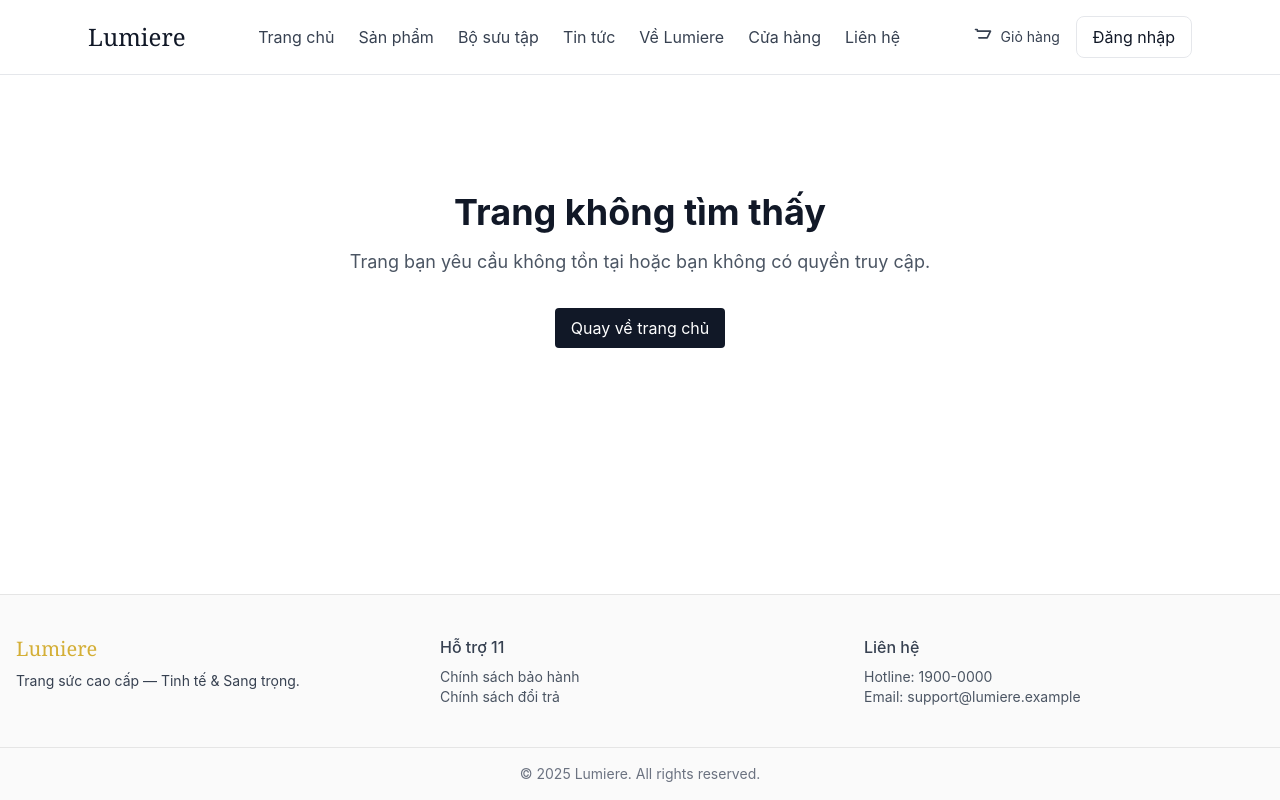
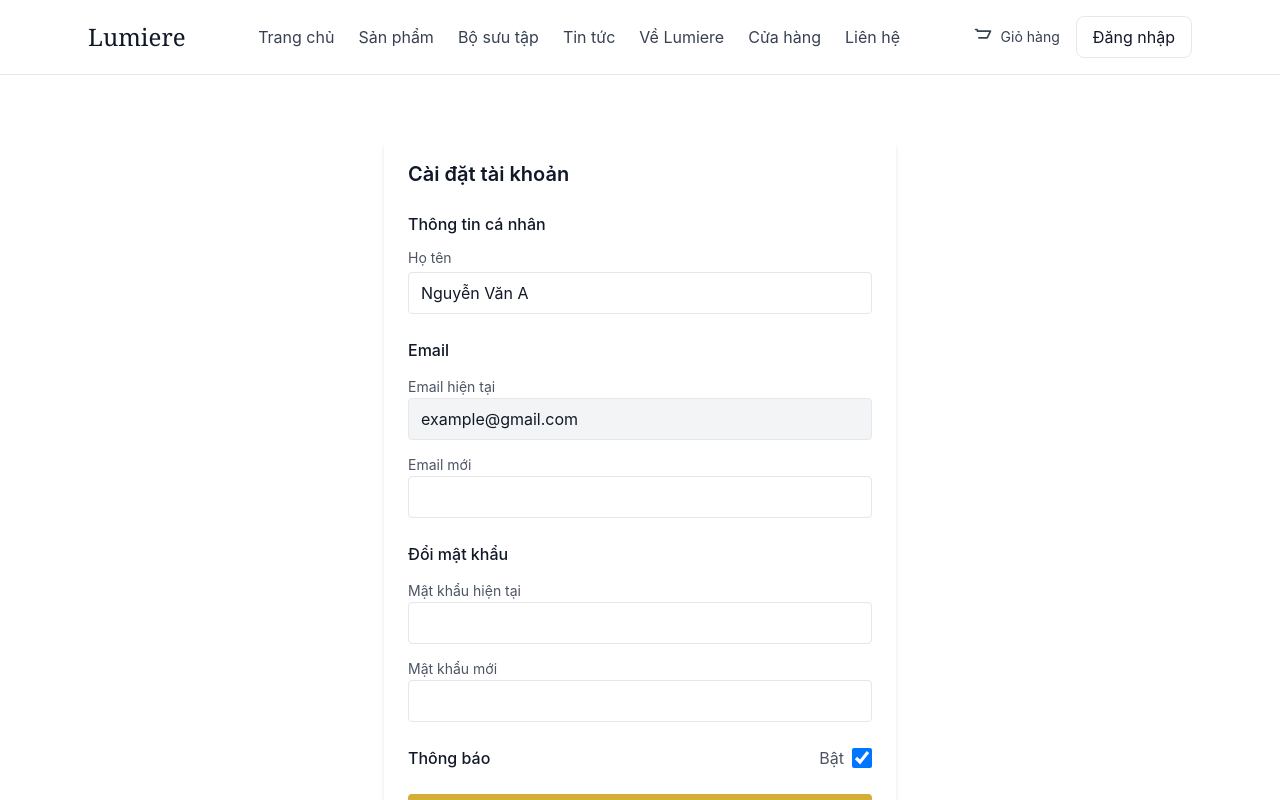
Before and after one commit to HoangHN11/AWS-Jewelry-web, a React (Vite) app: page /settings in a window 1280 px wide. Shown: the top 800 px of the page. Built offline with nearby package versions, Linux system fonts and the light colour scheme; no server answers.

Commit message:
setting page ui

```diff
--- a/src/App.jsx
+++ b/src/App.jsx
@@ -33,6 +33,7 @@ import UpsertAccount from "./pages/admin/UpsertAccount";
 import ManageAccounts from "./pages/admin/ManageAccount";
 import { AuthProvider } from "./contexts/AuthContext";
 import UpsertProduct from "./pages/admin/UpsertProduct";
+import SettingsPage from "./pages/setting/Setting";
 
 export default function App() {
   return (
@@ -44,6 +45,7 @@ export default function App() {
             <Routes>
               <Route element={<MainLayout />}>
                 <Route path="/" element={<HomePage />} />
+                <Route path="/settings" element={<SettingsPage />} />
                 <Route path="/products" element={<ProductsPage />} />
                 <Route path="/products/:id" element={<ProductDetailPage />} />
 
--- a/src/components/FilterSidebar.jsx
+++ b/src/components/FilterSidebar.jsx
@@ -1,61 +1,109 @@
 import React from 'react'
 
-const categories = ['Ring','Necklace','Earrings','Bracelet']
-const materials = ['Gold 18K','Gold 24K','Silver','Diamond']
+const ratings = [5, 4, 3]
 
-export default function FilterSidebar({filters, setFilters}){
-  function toggleArray(key, value){
-    setFilters(prev=>{
-      const set = new Set(prev[key])
-      if(set.has(value)) set.delete(value)
-      else set.add(value)
-      return {...prev, [key]: new Set(set)}
-    })
+export default function FilterSidebar({ filters, setFilters }) {
+  function setPrice(value) {
+    setFilters(prev => ({ ...prev, priceRange: value }));
   }
 
-  function setPrice(range){
-    setFilters(prev=> ({...prev, priceRange: range}))
+  function setRating(value) {
+    setFilters(prev => ({ ...prev, rating: value }));
   }
 
   return (
     <aside className="space-y-6">
+
+      {/* FILTER GIÁ */}
       <div>
-        <h4 className="font-semibold mb-2">Loại</h4>
-        <div className="space-y-1">
-          {categories.map(c=> (
-            <label key={c} className="flex items-center gap-2 text-sm">
-              <input type="checkbox" checked={filters.category.has(c)} onChange={()=>toggleArray('category',c)} />
-              {c}
-            </label>
-          ))}
+        <h4 className="font-semibold mb-2">Giá</h4>
+        <div className="space-y-1 text-sm">
+          <label className="flex items-center gap-2">
+            <input
+              type="radio"
+              name="price"
+              checked={filters.priceRange === "<1000000"}
+              onChange={() => setPrice("<1000000")}
+            />
+            &lt; 1 triệu
+          </label>
+
+          <label className="flex items-center gap-2">
+            <input
+              type="radio"
+              name="price"
+              checked={filters.priceRange === "1000000-5000000"}
+              onChange={() => setPrice("1000000-5000000")}
+            />
+            1–5 triệu
+          </label>
+
+          <label className="flex items-center gap-2">
+            <input
+              type="radio"
+              name="price"
+              checked={filters.priceRange === ">5000000"}
+              onChange={() => setPrice(">5000000")}
+            />
+            &gt; 5 triệu
+          </label>
+
+          <label className="flex items-center gap-2">
+            <input
+              type="radio"
+              name="price"
+              checked={filters.priceRange === ""}
+              onChange={() => setPrice("")}
+            />
+            Tất cả
+          </label>
         </div>
       </div>
 
+      {/* FILTER RATING */}
       <div>
-        <h4 className="font-semibold mb-2">Chất liệu</h4>
-        <div className="space-y-1">
-          {materials.map(m=> (
-            <label key={m} className="flex items-center gap-2 text-sm">
-              <input type="checkbox" checked={filters.material.has(m)} onChange={()=>toggleArray('material',m)} />
-              {m}
+        <h4 className="font-semibold mb-2">Đánh giá</h4>
+        <div className="space-y-1 text-sm">
+          {ratings.map(r => (
+            <label key={r} className="flex items-center gap-2">
+              <input
+                type="radio"
+                name="rating"
+                checked={filters.rating === r}
+                onChange={() => setRating(r)}
+              />
+              {r}★ trở lên
             </label>
           ))}
+
+          <label className="flex items-center gap-2">
+            <input
+              type="radio"
+              name="rating"
+              checked={!filters.rating}
+              onChange={() => setRating(null)}
+            />
+            Tất cả
+          </label>
         </div>
       </div>
 
+      {/* RESET */}
       <div>
-        <h4 className="font-semibold mb-2">Giá</h4>
-        <div className="space-y-1 text-sm">
-          <label className="flex items-center gap-2"><input type="radio" name="price" checked={filters.priceRange==='<5'} onChange={()=>setPrice('<5')} /> &lt; 5 triệu</label>
-          <label className="flex items-center gap-2"><input type="radio" name="price" checked={filters.priceRange==='5-10'} onChange={()=>setPrice('5-10')} /> 5–10 triệu</label>
-          <label className="flex items-center gap-2"><input type="radio" name="price" checked={filters.priceRange==='>10'} onChange={()=>setPrice('>10')} /> &gt;10 triệu</label>
-          <label className="flex items-center gap-2"><input type="radio" name="price" checked={filters.priceRange==='' } onChange={()=>setPrice('')} /> Tất cả</label>
-        </div>
-      </div>
-
-      <div>
-        <button className="px-4 py-2 bg-gold text-white rounded" onClick={()=>setFilters({category: new Set(), material: new Set(), priceRange: ''})}>Reset</button>
+        <button
+          className="px-4 py-2 bg-gold text-white rounded"
+          onClick={() =>
+            setFilters({
+              category: new Set(),
+              material: new Set(),
+              priceRange: "",
+              rating: null,
+            })
+          }
+        >
+          Reset
+        </button>
       </div>
     </aside>
-  )
+  );
 }
--- a/src/components/Navbar.jsx
+++ b/src/components/Navbar.jsx
@@ -64,7 +64,6 @@ export default function Navbar() {
                   <Link to="/admin/create-product" className="block px-4 py-2 hover:bg-gray-100">Tạo sản phẩm</Link>
                   <Link to="/admin/manage-sizes" className="block px-4 py-2 hover:bg-gray-100">Quản lý size</Link>
                   <Link to="/admin/manage-accounts" className="block px-4 py-2 hover:bg-gray-100">Quản lý tài khoản</Link>
-                  <Link to="/admin/create-account" className="block px-4 py-2 hover:bg-gray-100">Tạo tài khoản</Link>
                 </div>
               )}
             </div>
--- a/src/components/ProductCard.jsx
+++ b/src/components/ProductCard.jsx
@@ -2,12 +2,14 @@ import React from 'react'
 import { Link } from 'react-router-dom'
 
 export default function ProductCard({ product }) {
-  // Lấy size đầu tiên nếu có
   const firstSize = product.sizes?.[0] || null;
 
   const price = firstSize?.price ?? product.price ?? 0;
   const quantity = firstSize?.quantity ?? 0;
 
+  const rating = product.rating ?? firstSize?.rating ?? 0;
+
+  const stars = Array.from({ length: 5 }, (_, i) => i < Math.round(rating));
 
   return (
     <div className="bg-white rounded-xl overflow-hidden shadow-sm hover:shadow-lg transform hover:scale-105 transition p-3">
@@ -16,21 +18,11 @@ export default function ProductCard({ product }) {
       </div>
 
       <div className="p-4">
+
         <div className="flex items-center justify-between">
           <h3 className="font-medium">{product.name}</h3>
 
-          <div className="flex gap-1">
-            {product.isNew && (
-              <span className="text-xs bg-green-500 text-white px-2 py-1 rounded">
-                New
-              </span>
-            )}
-            {product.tags?.[0] && (
-              <span className="text-xs bg-gold text-white px-2 py-1 rounded">
-                {product.tags[0]}
-              </span>
-            )}
-          </div>
+
         </div>
 
         {/* QUANTITY */}
@@ -38,9 +30,24 @@ export default function ProductCard({ product }) {
           Quantity: {quantity}
         </p>
 
+        {/* ⭐⭐ RATING ⭐⭐ */}
+        {rating === 0 || !rating ? (
+          <span className="text-gray-400 text-sm italic">Chưa có đánh giá</span>
+        ) : (
+          <div className="flex items-center gap-1">
+            {stars.map((full, i) => (
+              <span
+                key={i}
+                className={`text-yellow-400 text-sm ${!full ? "text-gray-300" : ""}`}
+              >
+                ★
+              </span>
+            ))}
+          </div>
+        )}
+
 
         <div className="mt-3 flex items-center justify-between">
-          {/* PRICE */}
           <div className="text-lg font-semibold">
             {price.toLocaleString()}₫
           </div>
--- a/src/data/news.js
+++ b/src/data/news.js
@@ -18,9 +18,9 @@ const news = [
     date: "2025-06-01",
     category: "Khuyến mãi",
     banner:
-      "https://images.pexels.com/photos/1457801/pexels-photo-1457801.jpeg?auto=compress&cs=tinysrgb&w=800",
+      "https://www.birisjewelers.com/wp-content/uploads/2024/08/Tiffany-And-Company-jewerly-1.jpeg",
     image:
-      "https://images.pexels.com/photos/1457801/pexels-photo-1457801.jpeg?auto=compress&cs=tinysrgb&w=800",
+      "https://www.birisjewelers.com/wp-content/uploads/2024/08/Tiffany-And-Company-jewerly-1.jpeg",
     excerpt: "Chương trình khuyến mãi mùa hè cho các mẫu chọn lọc.",
     content: `
   <p>Chào đón mùa hè 2025, chúng tôi mang đến chương trình <strong>khuyến mãi lớn nhất trong năm</strong> dành cho các mẫu trang sức được yêu thích nhất. Đây là dịp tuyệt vời để bạn làm mới bộ sưu tập của mình với mức giá vô cùng hấp dẫn.</p>
@@ -50,9 +50,9 @@ const news = [
     date: "2025-04-10",
     category: "Xu hướng",
     banner:
-      "https://images.pexels.com/photos/1457801/pexels-photo-1457801.jpeg?auto=compress&cs=tinysrgb&w=800",
+      "https://www.birisjewelers.com/wp-content/uploads/2024/08/Harry-Winston-jewerly.jpeg",
     image:
-      "https://images.pexels.com/photos/1457801/pexels-photo-1457801.jpeg?auto=compress&cs=tinysrgb&w=800",
+      "https://www.birisjewelers.com/wp-content/uploads/2024/08/Harry-Winston-jewerly.jpeg",
     excerpt: "Những mẫu được dự đoán sẽ lên ngôi trong 2025.",
     content: `
   <p>Chào đón mùa hè 2025, chúng tôi mang đến chương trình <strong>khuyến mãi lớn nhất trong năm</strong> dành cho các mẫu trang sức được yêu thích nhất. Đây là dịp tuyệt vời để bạn làm mới bộ sưu tập của mình với mức giá vô cùng hấp dẫn.</p>
--- a/src/pages/products/ProductDetailPage.jsx
+++ b/src/pages/products/ProductDetailPage.jsx
@@ -58,6 +58,7 @@ export default function ProductDetailPage() {
 
   const related = allProducts
     .filter((p) => p.id !== product.id)
+    .filter((p) => p.sizes.length > 0)
     .slice(0, 4);
 
   return (
--- a/src/pages/products/ProductsPage.jsx
+++ b/src/pages/products/ProductsPage.jsx
@@ -9,7 +9,9 @@ export default function ProductsPage() {
     category: new Set(),
     material: new Set(),
     priceRange: "",
+    rating: null,
   });
+
   const [products, setProducts] = useState([]);
 
   useEffect(() => {
@@ -29,10 +31,11 @@ export default function ProductsPage() {
       if (filters.material.size && !filters.material.has(p.material))
         return false;
       if (filters.priceRange) {
-        const m = p.price / 1000000;
-        if (filters.priceRange === "<5" && !(m < 5)) return false;
-        if (filters.priceRange === "5-10" && !(m >= 5 && m <= 10)) return false;
-        if (filters.priceRange === ">10" && !(m > 10)) return false;
+        const m = p.price;
+        console.log(p)
+        if (filters.priceRange === "<1000000" && !(m < 1000000)) return false;
+        if (filters.priceRange === "1000000-5000000" && !(m >= 1000000 && m <= 5000000)) return false;
+        if (filters.priceRange === ">5000000" && !(m > 5000000)) return false;
       }
       return true;
     });
--- /dev/null
+++ b/src/pages/setting/Setting.jsx
@@ -0,0 +1,114 @@
+import React, { useState } from "react";
+
+export default function SettingsPage() {
+    const [settings, setSettings] = useState({
+        name: "Nguyễn Văn A",
+        email: "example@gmail.com",
+        newEmail: "",
+        password: "",
+        newPassword: "",
+        notifications: true,
+    });
+
+    function handleChange(key, value) {
+        setSettings(prev => ({ ...prev, [key]: value }));
+    }
+
+    function handleSave() {
+        console.log("Dữ liệu đã lưu:", settings);
+        alert("Lưu cài đặt thành công!");
+    }
+
+    return (
+        <div className="max-w-lg mx-auto bg-white shadow-md rounded-xl p-6 mt-10 space-y-6">
+            <h2 className="text-xl font-semibold">Cài đặt tài khoản</h2>
+
+            {/* PERSONAL INFO */}
+            <div className="space-y-3">
+                <h3 className="font-medium">Thông tin cá nhân</h3>
+
+                <div className="flex flex-col gap-1">
+                    <label className="text-sm text-gray-600">Họ tên</label>
+                    <input
+                        type="text"
+                        className="border rounded px-3 py-2"
+                        value={settings.name}
+                        onChange={(e) => handleChange("name", e.target.value)}
+                    />
+                </div>
+            </div>
+
+            {/* EMAIL */}
+            <div className="space-y-3">
+                <h3 className="font-medium">Email</h3>
+
+                <div>
+                    <label className="text-sm text-gray-600">Email hiện tại</label>
+                    <input
+                        type="text"
+                        className="border rounded px-3 py-2 w-full bg-gray-100"
+                        value={settings.email}
+                        disabled
+                    />
+                </div>
+
+                <div>
+                    <label className="text-sm text-gray-600">Email mới</label>
+                    <input
+                        type="text"
+                        className="border rounded px-3 py-2 w-full"
+                        value={settings.newEmail}
+                        onChange={(e) => handleChange("newEmail", e.target.value)}
+                    />
+                </div>
+            </div>
+
+            {/* PASSWORD */}
+            <div className="space-y-3">
+                <h3 className="font-medium">Đổi mật khẩu</h3>
+
+                <div>
+                    <label className="text-sm text-gray-600">Mật khẩu hiện tại</label>
+                    <input
+                        type="password"
+                        className="border rounded px-3 py-2 w-full"
+                        value={settings.password}
+                        onChange={(e) => handleChange("password", e.target.value)}
+                    />
+                </div>
+
+                <div>
+                    <label className="text-sm text-gray-600">Mật khẩu mới</label>
+                    <input
+                        type="password"
+                        className="border rounded px-3 py-2 w-full"
+                        value={settings.newPassword}
+                        onChange={(e) => handleChange("newPassword", e.target.value)}
+                    />
+                </div>
+            </div>
+
+            {/* NOTIFICATIONS */}
+            <div className="flex items-center justify-between">
+                <span className="font-medium">Thông báo</span>
+
+                <label className="flex items-center cursor-pointer">
+                    <span className="mr-2 text-gray-600">Bật</span>
+                    <input
+                        type="checkbox"
+                        checked={settings.notifications}
+                        onChange={(e) => handleChange("notifications", e.target.checked)}
+                        className="w-5 h-5"
+                    />
+                </label>
+            </div>
+
+            <button
+                className="w-full bg-gold text-white py-2 rounded hover:opacity-90"
+                onClick={handleSave}
+            >
+                Lưu thay đổi
+            </button>
+        </div>
+    );
+}
```
